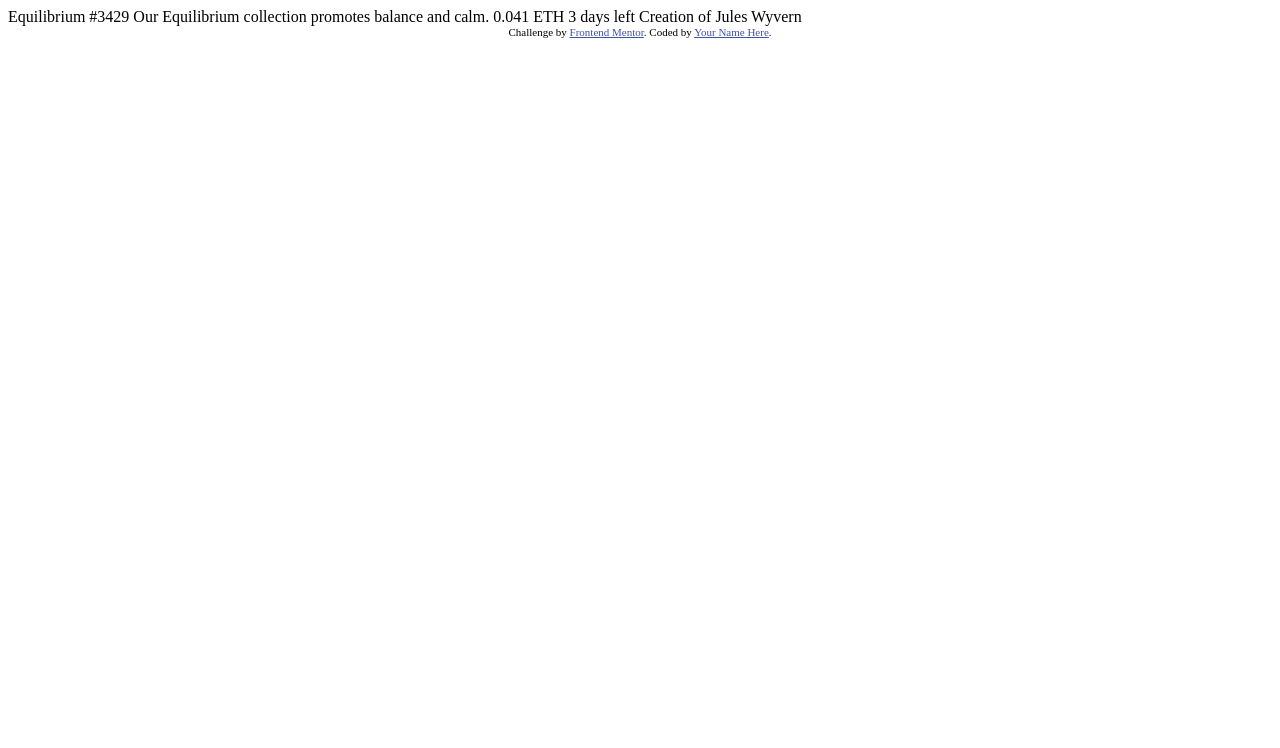
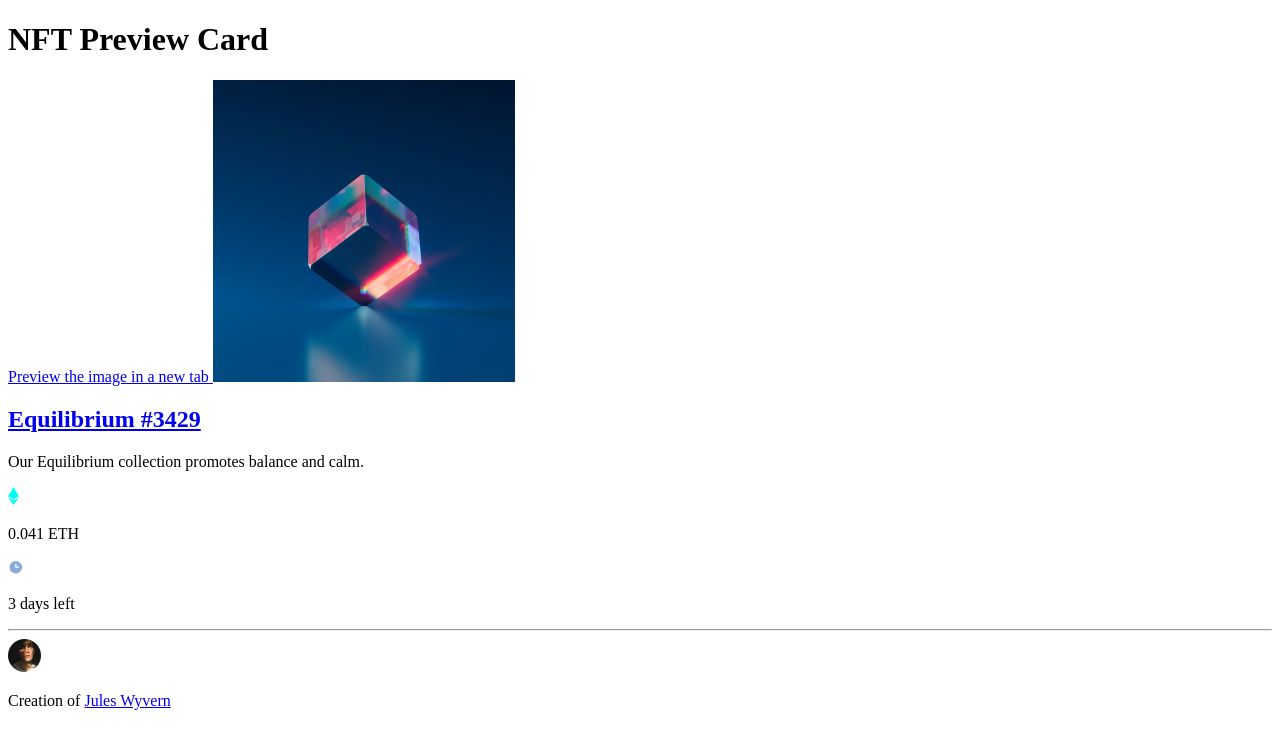
Before and after one commit to dionysia-lemonaki/nft-preview-card-component, a website: page index.html in a window 1280 px wide. Drawn offline with Linux system fonts and the light colour scheme.

Commit message:
Add markup

```diff
--- a/index.html
+++ b/index.html
@@ -1,33 +1,84 @@
-<!DOCTYPE html>
+<!doctype html>
 <html lang="en">
   <head>
-  <meta charset="UTF-8">
-  <meta name="viewport" content="width=device-width, initial-scale=1.0"> <!-- displays site properly based on user's device -->
-
-  <link rel="icon" type="image/png" sizes="32x32" href="./images/favicon-32x32.png">
-
-  <title>Frontend Mentor | NFT preview card component</title>
-
-  <!-- Feel free to remove these styles or customise in your own stylesheet 👍 -->
-  <style>
-    .attribution { font-size: 11px; text-align: center; }
-    .attribution a { color: hsl(228, 45%, 44%); }
-  </style>
+    <meta charset="UTF-8" />
+    <meta name="viewport" content="width=device-width, initial-scale=1.0" />
+    <title>NFT Preview Card Component</title>
+    <link rel="stylesheet" href="/style.css" />
+    <meta name="author" content="Dionysia Lemonaki" />
+    <meta
+      name="description"
+      content="Dionysia Lemonaki's solution to the NFT preview card component challenge on Frontend Mentor."
+    />
+    <link
+      rel="icon"
+      type="image/png"
+      sizes="32x32"
+      href="/assets/images/favicon.png"
+    />
   </head>
   <body>
-
-  Equilibrium #3429
-
+    <main>
+      <h1 class="sr-only">NFT Preview Card</h1>
+      <article class="card" aria-labelledby="equilibrium">
+        <a href="#" target="_blank" class="card__image-link">
+          <span class="sr-only">Preview the image in a new tab</span>
+          <img
+            src="/assets/images/image-equilibrium.jpg"
+            alt=""
+            width="302"
+            height="302"
+            class="card__image"
+          />
+        </a>
+        <div class="card__content">
+          <div class="card__header">
+            <div class="card__intro">
+              <h2 class="card__title" id="equilibrium">
+                <a href="#" class="link">Equilibrium #3429</a>
+              </h2>
+              <p class="card__description">
                 Our Equilibrium collection promotes balance and calm.
-
-  0.041 ETH
-  3 days left
-
-  Creation of Jules Wyvern
-
-  <div class="attribution">
-    Challenge by <a href="https://www.frontendmentor.io?ref=challenge" target="_blank">Frontend Mentor</a>.
-    Coded by <a href="#">Your Name Here</a>.
+              </p>
             </div>
+            <div class="card__information">
+              <div class="card__price">
+                <img
+                  src="/assets/images/icon-ethereum.svg"
+                  alt=""
+                  width="11"
+                  height="18"
+                  class="card__price-icon"
+                />
+                <p class="card__price-text">0.041 ETH</p>
+              </div>
+              <div class="card__time">
+                <img
+                  src="/assets/images/icon-clock.svg"
+                  alt=""
+                  width="16"
+                  height="16"
+                  class="card__time-icon"
+                />
+                <p class="card__time-text">3 days left</p>
+              </div>
+            </div>
+          </div>
+          <hr class="card__divider" />
+          <div class="card__creator">
+            <img
+              src="/assets/images/image-avatar.png"
+              alt=""
+              width="33"
+              height="33"
+              class="card__creator-avatar"
+            />
+            <p class="card__creator-text">
+              Creation of <a href="#" class="link">Jules Wyvern</a>
+            </p>
+          </div>
+        </div>
+      </article>
+    </main>
   </body>
 </html>
```
Also changed, not shown: assets/images/favicon-32x32.png (deleted), assets/images/favicon.png (added), style.css (added). Lines whose indentation alone changed are shown as unchanged.
